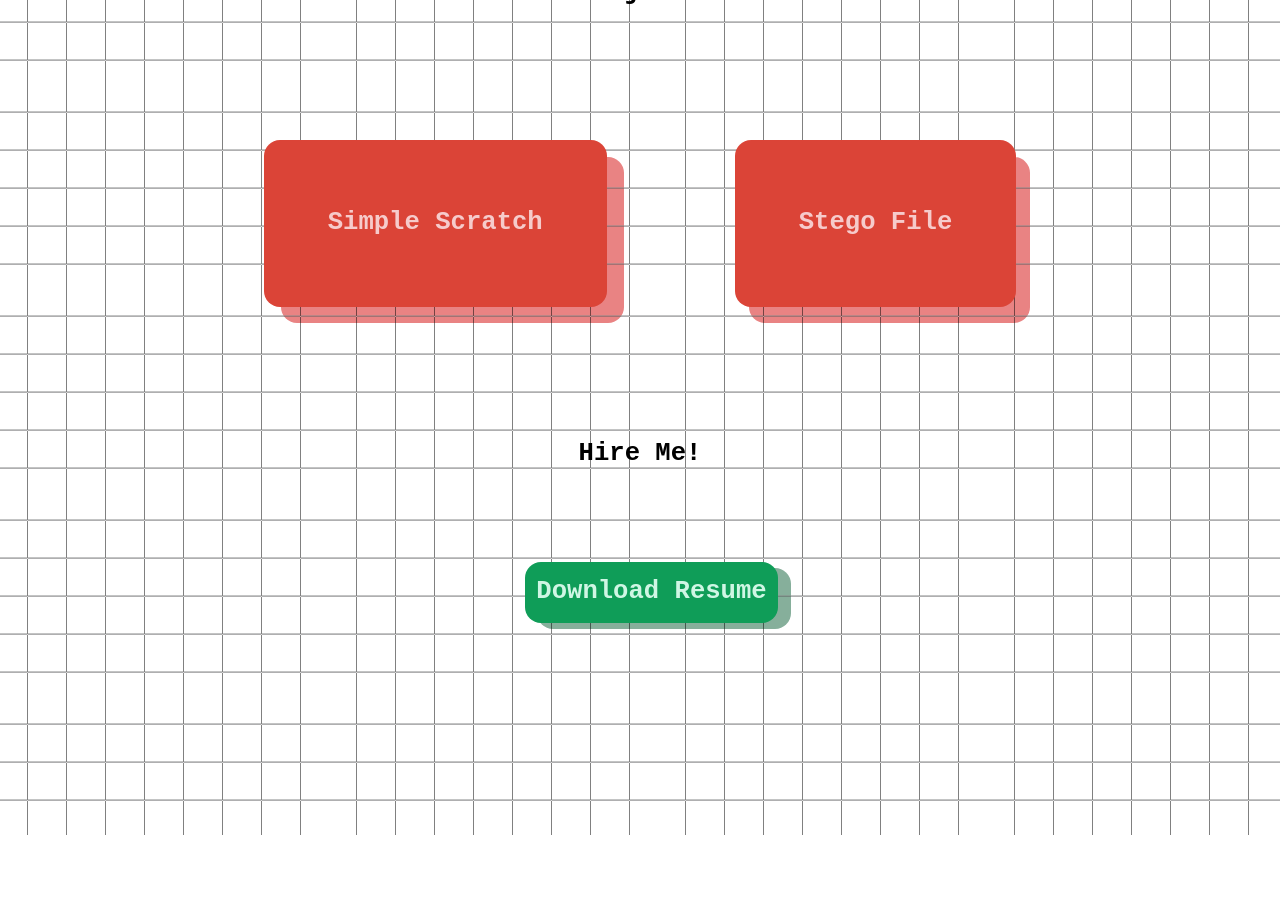
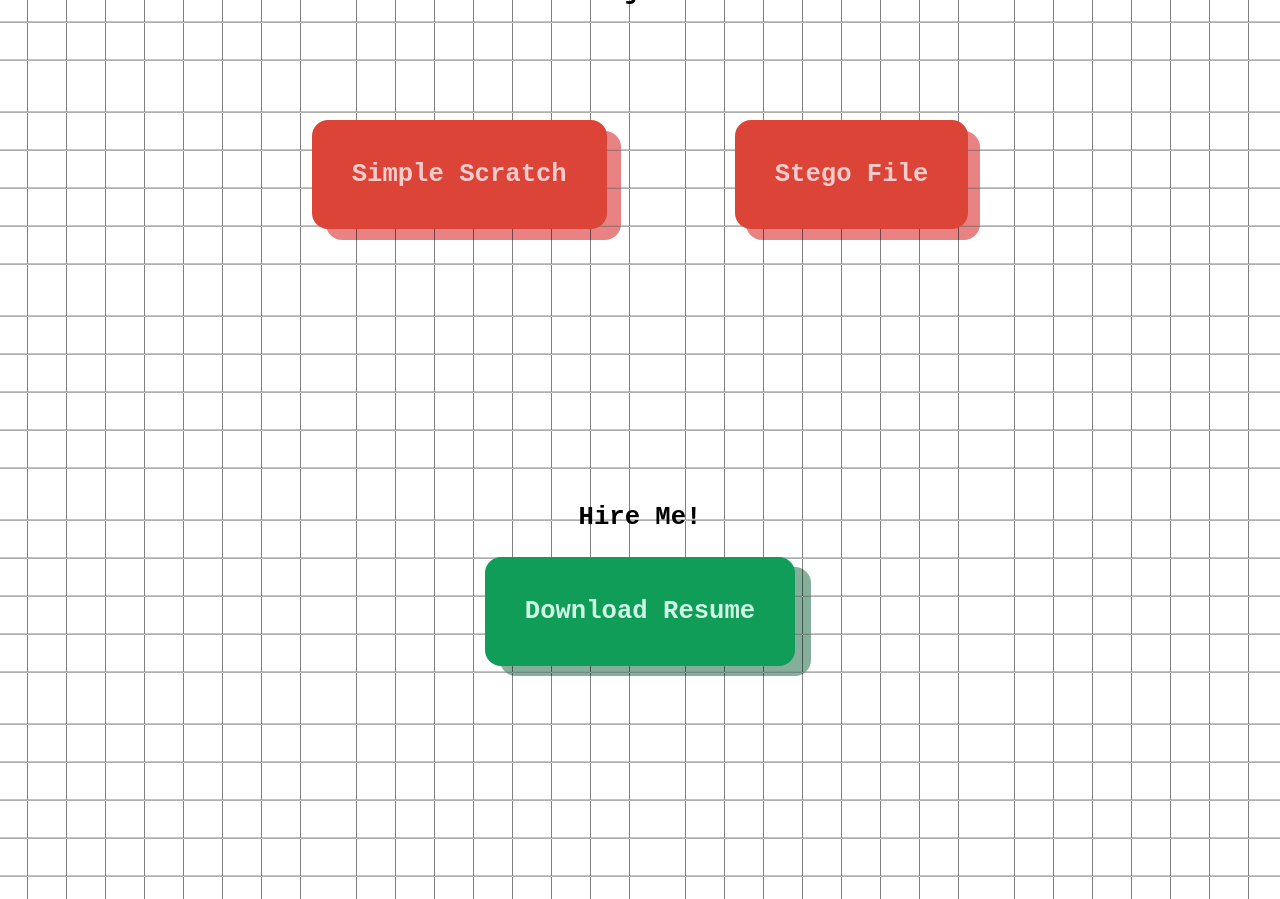
Before and after one commit to JamesonBergstedt/Portfolio, a React (Vite) app: page / in a window 1280 px wide. Shown: the part 2360-3259 px from the top of the page. Before the commit the page ends 3195 px from the top, so only its background shows below. Built offline with nearby package versions, Linux system fonts and the light colour scheme; the HTML template or start-up script is replaced by a standard one; a web font is replaced by a local one.

Commit message:
most recent stable build

```diff
--- a/src/components/Projects.tsx
+++ b/src/components/Projects.tsx
@@ -1,3 +1,5 @@
+import { motion } from "framer-motion";
+
 const Projects = () => {
   return (
     <div>
@@ -8,16 +10,34 @@ const Projects = () => {
         <div>Projects</div>
       </div>
 
-      <div className="flex justify-center gap-[10%] ">
-        <span className="bg-red rounded-2xl p-[5%] text-header_lg font-azeret font-semibold text-red_text whitespace-nowrap relative top-[40%]">
-          Simple Scratch
-          <div className="bg-lightred w-full h-full p-[5%] rounded-2xl absolute top-[10%] -z-50 left-[5%]"></div>
-        </span>
+      <div className="flex justify-center gap-[10%]">
+        <motion.div
+          className=""
+          whileHover={{
+            scale: 1.1,
+            transition: { duration: 0.5 },
+          }}
+          whileTap={{ scale: 0.9 }}
+        >
+          <span className="bg-red rounded-2xl p-[5vmin] text-header_lg font-azeret font-semibold text-red_text whitespace-nowrap relative top-[40%]">
+            Simple Scratch
+            <div className="bg-lightred w-full h-full p-[5vmin] rounded-2xl absolute top-[10%] -z-50 left-[5%]"></div>
+          </span>
+        </motion.div>
 
-        <span className="bg-red rounded-2xl p-[5%] text-header_lg font-azeret font-semibold text-red_text whitespace-nowrap relative top-[40%]">
-          Stego File
-          <div className="bg-lightred w-full h-full p-[5%] rounded-2xl absolute top-[10%] -z-50 left-[5%]"></div>
-        </span>
+        <motion.div
+          className=""
+          whileHover={{
+            scale: 1.1,
+            transition: { duration: 0.5 },
+          }}
+          whileTap={{ scale: 0.9 }}
+        >
+          <span className="bg-red rounded-2xl p-[5vmin] text-header_lg font-azeret font-semibold text-red_text whitespace-nowrap relative top-[40%]">
+            Stego File
+            <div className="bg-lightred w-full h-full p-[5vmin] rounded-2xl absolute top-[10%] -z-50 left-[5%]"></div>
+          </span>
+        </motion.div>
       </div>
     </div>
   );
--- a/src/components/Resume.tsx
+++ b/src/components/Resume.tsx
@@ -1,21 +1,53 @@
+import { motion } from "framer-motion";
 const Resume = () => {
   return (
-    <div className=" relative h-[50vh]">
-      <div className="flex justify-center font-azeret font-semibold text-header_lg mt-[10%]">
+    <div className=" relative h-[50vh] ">
+      <div className="flex justify-center font-azeret font-semibold text-header_lg mt-[25%]">
         <div>Hire Me!</div>
       </div>
 
-      <div className="w-full flex justify-center mt-[5%]">
+      {/* <div className=" justify-center">
         <a
           href={"/Jameson_Bergstedt_Resume.pdf"}
           download="Jameson Bergstedt Resume"
           target="_blank"
+          className=""
         >
-          <button className="bg-green rounded-2xl p-[5%] text-header_lg font-azeret font-semibold text-green_text whitespace-nowrap relative top-[40%]">
+          <motion.button
+            className="bg-green rounded-2xl p-[5%] text-header_lg font-azeret font-semibold text-green_text whitespace-nowrap relative top-[40%]"
+            whileHover={{
+              scale: 1.1,
+              transition: { duration: 0.5 },
+            }}
+            whileTap={{ scale: 0.9 }}
+          >
             Download Resume
             <div className="bg-lightgreen w-full h-full p-[2%] rounded-2xl absolute top-[10%] -z-50 left-[5%]"></div>
-          </button>
+          </motion.button>
         </a>
+      </div> */}
+
+      <div className="flex justify-center mt-[5vmin]">
+        <motion.div
+          className=""
+          whileHover={{
+            scale: 1.1,
+            transition: { duration: 0.5 },
+          }}
+          whileTap={{ scale: 0.9 }}
+        >
+          <a
+            href={"/Jameson_Bergstedt_Resume.pdf"}
+            download="Jameson Bergstedt Resume"
+            target="_blank"
+            className=""
+          >
+            <span className="bg-green rounded-2xl p-[5vmin] text-header_lg font-azeret font-semibold text-green_text whitespace-nowrap relative top-[40%]">
+              Download Resume
+              <div className="bg-lightgreen w-full h-full p-[5vmin] rounded-2xl absolute top-[10%] -z-50 left-[5%]"></div>
+            </span>
+          </a>
+        </motion.div>
       </div>
     </div>
   );
```
